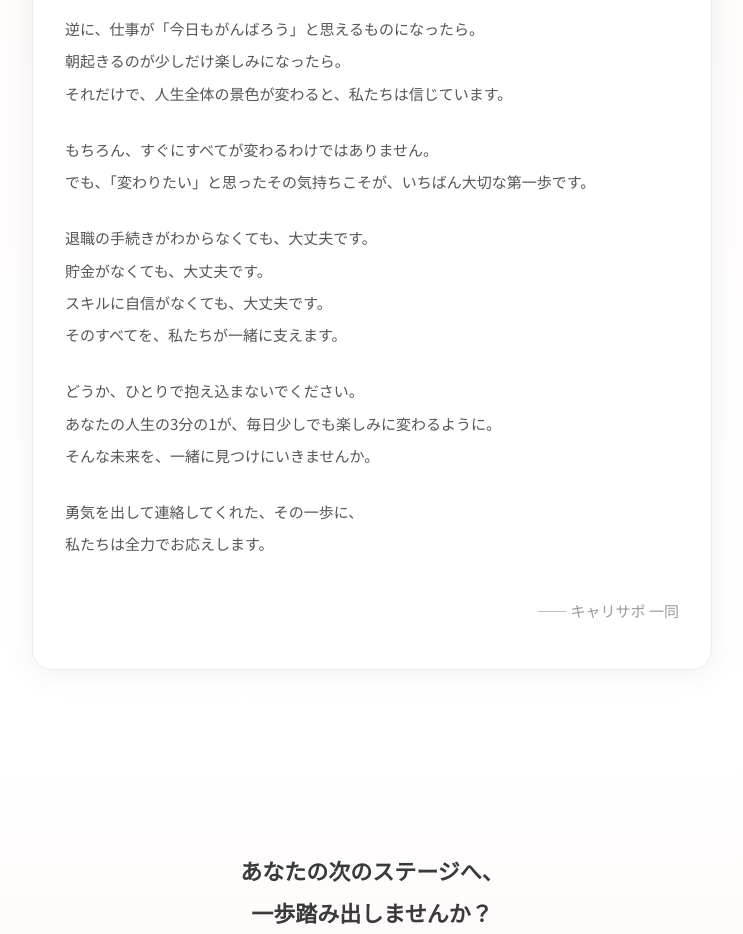
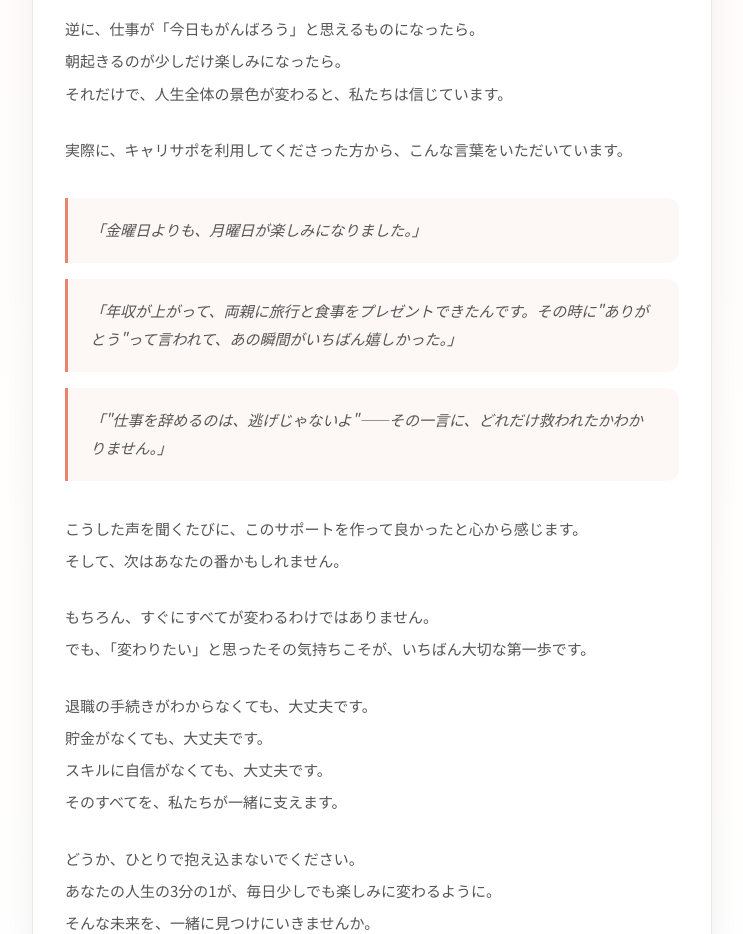
Before and after one commit to ogaignbr/carisapo, a plain HTML site: page index.html in a window 1280 px wide. Shown: the part 10420-11354 px from the top of the page, without its empty margins (268-1011 px from the left). Drawn offline with Linux system fonts and the light colour scheme.

Commit message:
Add user testimonial quotes to founder letter section
Made-with: Cursor

```diff
--- a/index.html
+++ b/index.html
@@ -520,6 +520,33 @@ img {
   margin-bottom: 0;
 }
 
+.letter-voices {
+  margin: 32px 0;
+  padding: 0;
+  list-style: none;
+  display: flex;
+  flex-direction: column;
+  gap: 16px;
+}
+
+.letter-voice {
+  background: #fdf8f6;
+  border-left: 3px solid #E8856C;
+  border-radius: 0 12px 12px 0;
+  padding: 18px 22px;
+  font-size: 15px;
+  line-height: 1.9;
+  color: #555;
+  font-style: italic;
+}
+
+.letter-voices-lead {
+  font-size: 15px;
+  color: #555;
+  line-height: 2.15;
+  margin-bottom: 20px;
+}
+
 .letter-sign {
   text-align: right;
   font-size: 15px;
@@ -909,6 +936,16 @@ img {
 
         <p>逆に、仕事が「今日もがんばろう」と思えるものになったら。<br>朝起きるのが少しだけ楽しみになったら。<br>それだけで、人生全体の景色が変わると、私たちは信じています。</p>
 
+        <p class="letter-voices-lead">実際に、キャリサポを利用してくださった方から、こんな言葉をいただいています。</p>
+
+        <ul class="letter-voices">
+          <li class="letter-voice">「金曜日よりも、月曜日が楽しみになりました。」</li>
+          <li class="letter-voice">「年収が上がって、両親に旅行と食事をプレゼントできたんです。その時に"ありがとう"って言われて、あの瞬間がいちばん嬉しかった。」</li>
+          <li class="letter-voice">「"仕事を辞めるのは、逃げじゃないよ"——その一言に、どれだけ救われたかわかりません。」</li>
+        </ul>
+
+        <p>こうした声を聞くたびに、このサポートを作って良かったと心から感じます。<br>そして、次はあなたの番かもしれません。</p>
+
         <p>もちろん、すぐにすべてが変わるわけではありません。<br>でも、「変わりたい」と思ったその気持ちこそが、いちばん大切な第一歩です。</p>
 
         <p>退職の手続きがわからなくても、大丈夫です。<br>貯金がなくても、大丈夫です。<br>スキルに自信がなくても、大丈夫です。<br>そのすべてを、私たちが一緒に支えます。</p>
```
